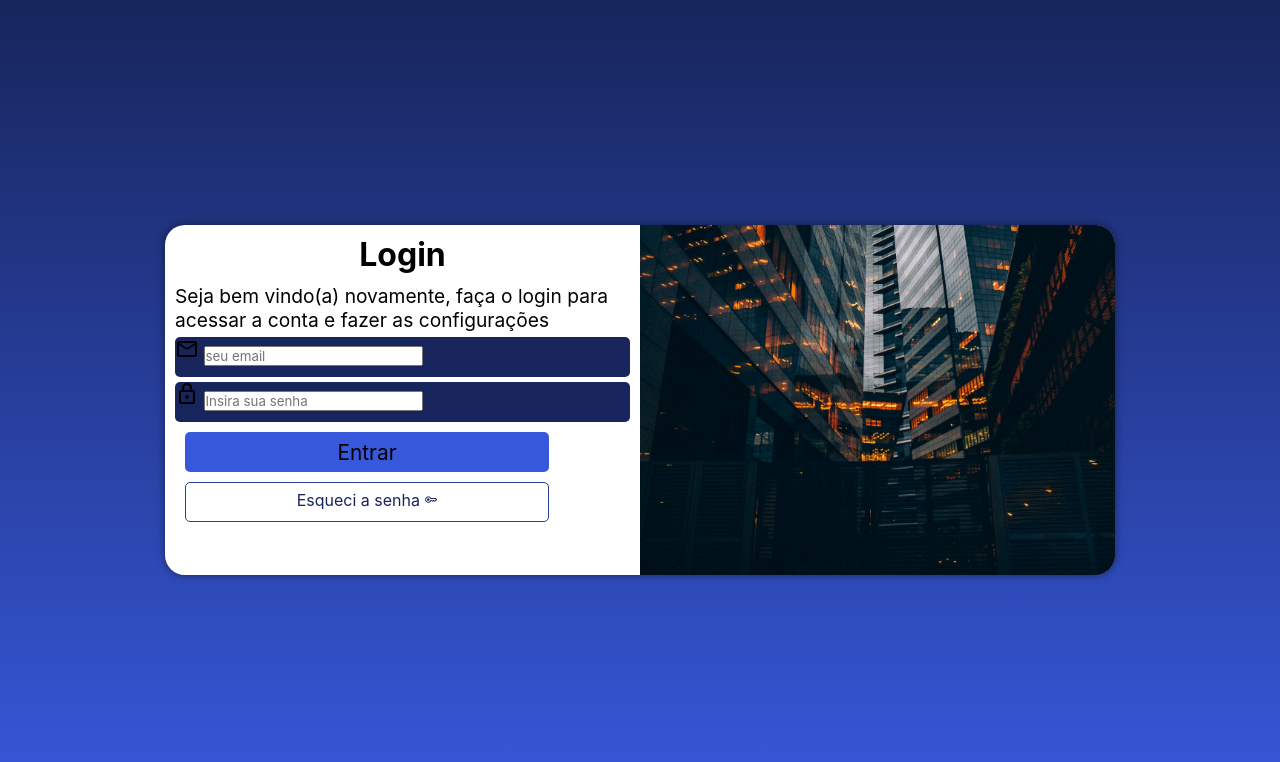
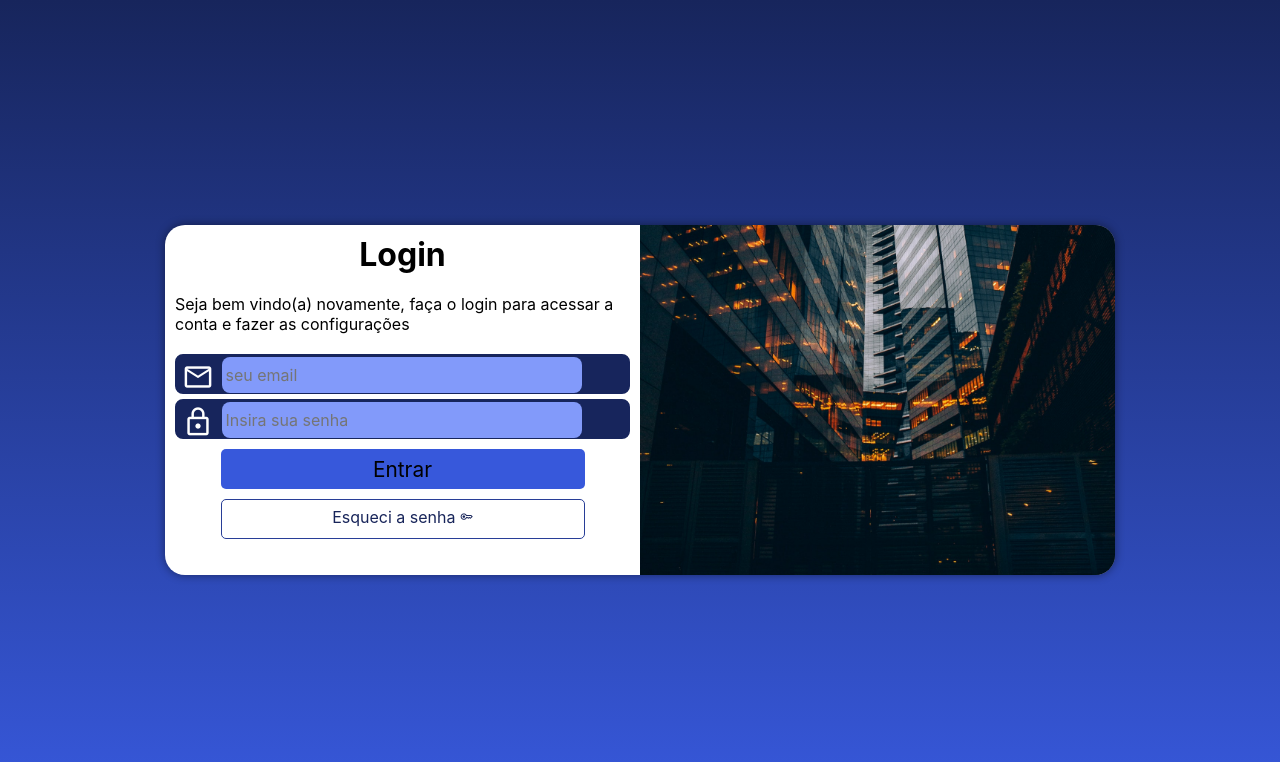
Before and after one commit to jvictor422/projeto-login, a plain HTML site: page index.html in a window 1280 px wide. Drawn offline with nearby package versions, Linux system fonts and the light colour scheme.

Commit message:
estilos finalizados e bug fix

```diff
--- a/estilos/media-query.css
+++ b/estilos/media-query.css
@@ -61,6 +61,11 @@ Grandes telas: acima de 1200px
         font-size: 1.2em;
     }
 
+    div#formulario > p {
+        font-size: 1em;
+        margin: 20px 0px;
+    }
+
 
 
 }
--- a/estilos/style.css
+++ b/estilos/style.css
@@ -37,9 +37,9 @@ section#login {
     border-radius: 20px;
     box-shadow: 0px 0px 10px rgba(0, 0, 0, 0.450);
 
-    transform: translate(-50%, -50%);
     transition: width .3s, height .3s;
     transition-timing-function: ease;
+    transform: translate(-50%, -50%);
 }
 
 section#login > div#imagem {
@@ -66,8 +66,9 @@ div#formulario > p {
 
 form > div.campo {
     background-color: #17255C;
+    border: 2px solid #17255C ;
     height: 40px;
-    border-radius: 5px;
+    border-radius: 8px;
     margin: 5px 0px;
 }
 
@@ -75,12 +76,36 @@ div.campo > label {
     display: none;
 }
 
+div.campo > span {
+    color: white;
+    /*background-color: black; */
+    font-size: 2em;
+    width: 40px;
+    padding: 5px;
+}
+
+div.campo > input {
+    background-color: #829afa;
+    font-size: 1em;
+    width: calc(100% - 20%);
+    height: 100%;
+    border: 0px;
+    border-radius: 8px;
+    padding: 4px;
+    transform: translateY(-12px);
+}
+
+div.campo > input:focus-within {
+    background-color: white;
+}
+
 form > input[type=submit] {
     display: block;
     font-size: 1.3em;
     width: 80%;
     height: 40px;
-    margin: 10px 0px 10px 10px;
+    margin: auto;
+    margin-top: 10px;
     background-color: #3758DB;
     border: none;
     border-radius: 5px;
@@ -96,7 +121,8 @@ form > a.botao {
     font-size: 1em;
     width: 80%;
     height: 40px;
-    margin-left: 10px;
+    margin: auto;
+    margin-top: 10px;
     padding-top: 7px;
     background-color: white;
     color: #18255a;
```
